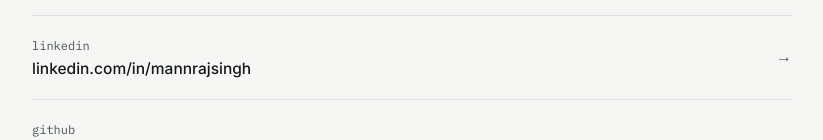
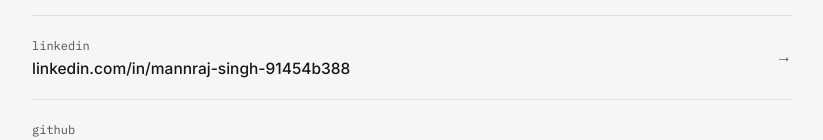
Before and after one commit to mannrajsingh1/mannraj.singh1-github.io, a plain HTML site: page index.html in a window 1280 px wide. Shown: the part 3421-3561 px from the top of the page, without its empty margins (228-1051 px from the left). Drawn offline with Linux system fonts and the light colour scheme.

Commit message:
fixed linkedin

```diff
--- a/index.html
+++ b/index.html
@@ -332,8 +332,8 @@
         <span><span class="lbl">email</span><br><span class="val">mannraj.singh1@gmail.com</span></span>
         <span class="arrow">→</span>
       </a>
-      <a class="contact-row reveal" href="https://linkedin.com/in/mannrajsingh" target="_blank" rel="noopener">
-        <span><span class="lbl">linkedin</span><br><span class="val">linkedin.com/in/mannrajsingh</span></span>
+      <a class="contact-row reveal" href="https://linkedin.com/in/mannraj-singh-91454b388" target="_blank" rel="noopener">
+        <span><span class="lbl">linkedin</span><br><span class="val">linkedin.com/in/mannraj-singh-91454b388</span></span>
         <span class="arrow">→</span>
       </a>
       <a class="contact-row reveal" href="https://github.com/mannrajsingh1" target="_blank" rel="noopener">
```
